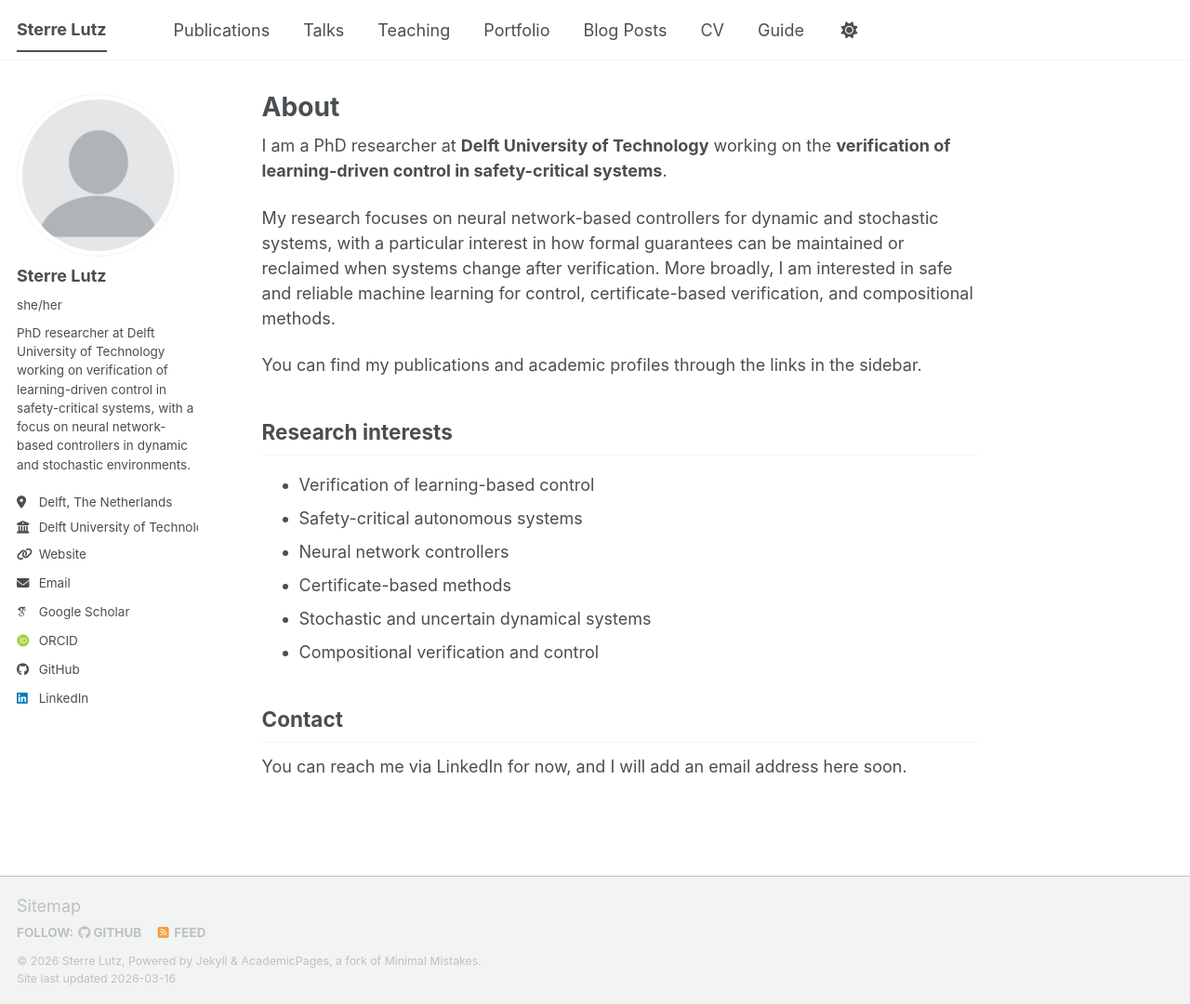
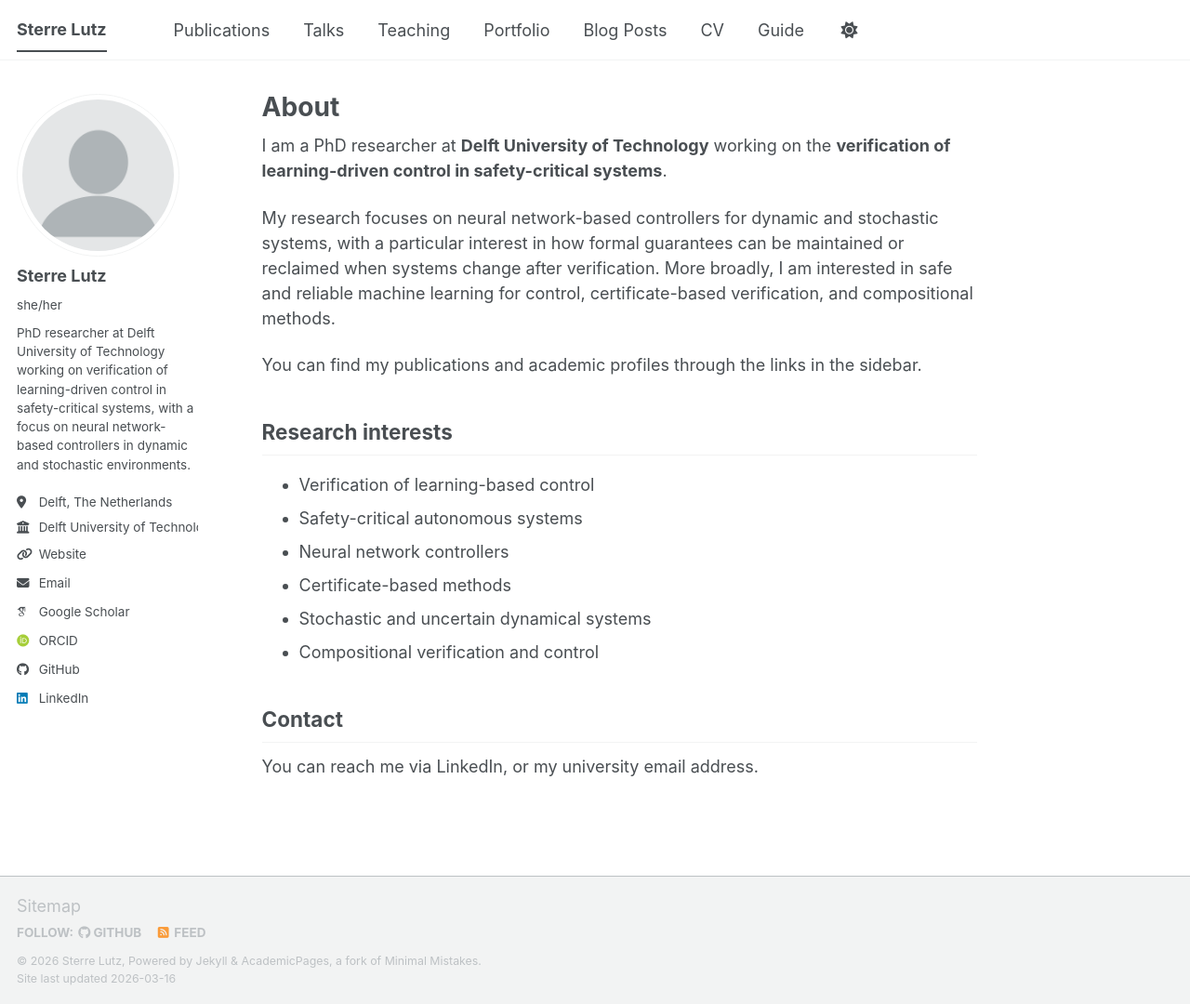
Before and after one commit to sterrelutz/sterrelutz.github.io, a Jekyll site: the page built from _pages/about.md, in a window 1280 px wide and 1080 px high. Shown: the whole window at 93% size. Built offline with Jekyll 4.4.1, drawn with Linux system fonts in a browser that asks for light colours; some web fonts are replaced; a script bundle is joined from its source files by our own code; library files that are not in the unit come from our copies.

Commit message:
Update about.md

```diff
--- a/_pages/about.md
+++ b/_pages/about.md
@@ -24,4 +24,4 @@ You can find my publications and academic profiles through the links in the side
 
 ## Contact
 
-You can reach me via LinkedIn for now, and I will add an email address here soon.
+You can reach me via LinkedIn, or my university email address.
```
